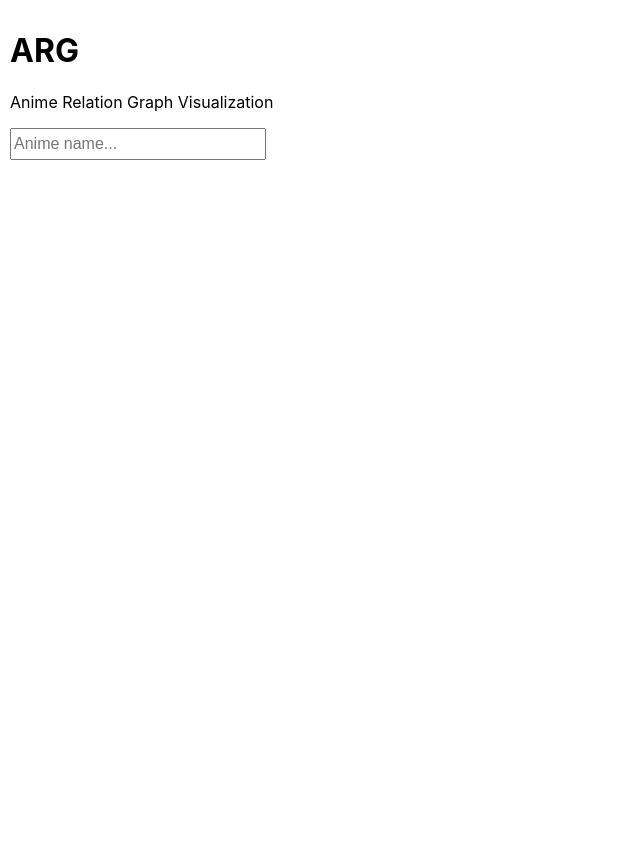
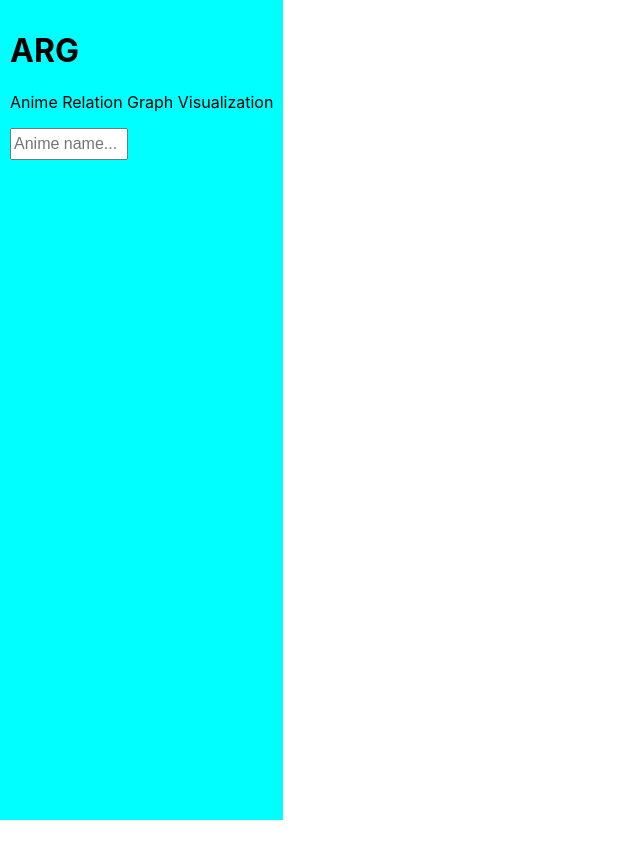
Before and after one commit to Newish0/ARG, a React (Create React App) app: page / in a window 1280 px wide. Shown: the top 858 px of the page, without its empty margins (0-640 px from the left). Before the commit the page ends 800 px from the top, so only its background shows below. Built offline with nearby package versions, Linux system fonts and the light colour scheme.

Commit message:
improved RelationNetwork.jsx

```diff
--- a/package.json
+++ b/package.json
@@ -6,6 +6,7 @@
     "@testing-library/jest-dom": "^5.16.5",
     "@testing-library/react": "^13.4.0",
     "@testing-library/user-event": "^13.5.0",
+    "nth-check": "^2.1.1",
     "react": "^18.2.0",
     "react-dom": "^18.2.0",
     "react-scripts": "^5.0.1",
--- a/src/App.css
+++ b/src/App.css
@@ -4,10 +4,10 @@
 }
 
 .side-bar {
-    width: min(400px, 25%);
+    /* width: min(400px, 25%);
     display: flex;
     flex-direction: column;
-    gap: 8px;
+    gap: 8px; */
 }
 
 .center {
@@ -16,7 +16,7 @@
 }
 
 .mid {
-  align-items: center;
+    align-items: center;
 }
 
 .col {
@@ -33,16 +33,12 @@
     height: -webkit-fill-available;
 }
 
-.fill-height {
+.fill-width {
     width: -webkit-fill-available;
 }
 
 .scroll {
     overflow: auto;
-}
-
-.display-contents {
-    display: contents;
 }
 
 input {
@@ -51,15 +47,22 @@ input {
 }
 
 #relVisNetwork {
-    position: relative;
+    /* position: relative;
     width: 100%;
-    height: 100%;
+    height: 100%; */
 }
 
 #App {
-    position: fixed;
+
+    position: absolute;
+    top: 0;
+    height: 100%;
+    background-color: aqua;
+    padding: 10px;
+
+    /* position: fixed;
     height: 100%;
     width: 100%;
     background-color: #fff;
-    margin: 10px;
+     */
 }
--- a/src/components/DetailPanel.jsx
+++ b/src/components/DetailPanel.jsx
@@ -53,7 +53,7 @@ class DetailPanel extends Component {
         } = mediaData.attributes;
 
         return (
-            <div className="display-contents center scroll">
+            <div className="center scroll">
                 <img
                     src={posterImage.medium}
                     alt={`Poster of ${canonicalTitle}`}
--- a/src/components/RelationNetwork.jsx
+++ b/src/components/RelationNetwork.jsx
@@ -14,6 +14,12 @@ class RelationNetwork extends React.PureComponent {
         },
     };
 
+    constructor(props) {
+        super(props);
+
+        this.containerRef = React.createRef();
+    }
+
     // kebab & snake case to title case
     // Source: https://stackoverflow.com/a/64489760
     titleCase = (s) =>
@@ -21,7 +27,7 @@ class RelationNetwork extends React.PureComponent {
             .replace(/^[-_]*(.)/, (_, c) => c.toUpperCase()) // Initial char (after -/_)
             .replace(/[-_]+(.)/g, (_, c) => " " + c.toUpperCase()); // First char after each -/_
 
-    updateVisNetwork = async (container, id, type) => {
+    createVisNetwork = async (id, type) => {
         const relRoleColorMap = {
             prequel: "hsl(0, 50%, 70%)",
             summery: "hsl(23, 50%, 70%)",
@@ -44,6 +50,8 @@ class RelationNetwork extends React.PureComponent {
         //         percentage: 0,
         //     },
         // });
+
+        const container = this.containerRef.current;
 
         // const rawRelations = await KitsuRelation.get(5287, 5);
         const rawRelations = await KitsuRelation.get(
@@ -176,24 +184,16 @@ class RelationNetwork extends React.PureComponent {
     };
 
     componentDidUpdate = () => {
-        // create a network
-        const container = document.getElementById("relVisNetwork");
         const { kitsuID, kitsuType } = this.props;
-
-        this.updateVisNetwork(container, kitsuID, kitsuType);
-    };
+        this.createVisNetwork(kitsuID, kitsuType);
+    }
 
     render = () => {
         const { loading } = this.state;
+
         return (
             <div className="fill-width fill-height col mid center">
-                {
-                    // TODO! more issue with updating relVisNetwork
-                    /* <div hidden={loading.status} id="relVisNetworkStatus" className="">
-                    <div>{loading.message}</div>
-                </div> */
-                }
-                <div id="relVisNetwork"></div>
+                <div ref={this.containerRef} id="relVisNetwork"></div>
             </div>
         );
     };
```
Also changed, not shown: 1 other file (tests, documents, lock files or other folders).
